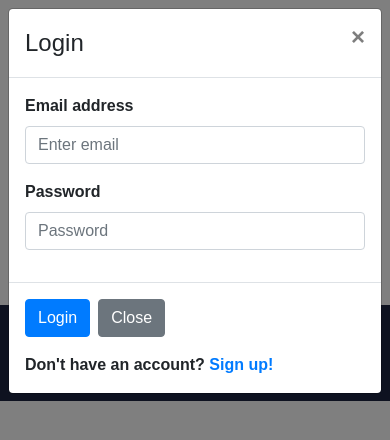
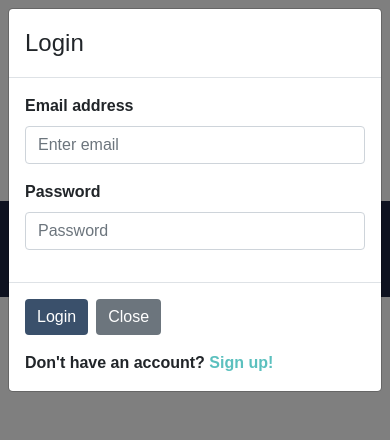
Before and after one commit to rum-n/react-vault, a React (Create React App) app: page /about in a window 390 px wide. Both pictures are taken after a click on the link "Login". Shown: the top 440 px of the page. Built offline with nearby package versions, Linux system fonts and the light colour scheme.

Commit message:
UI change

```diff
--- a/src/App.js
+++ b/src/App.js
@@ -2,7 +2,6 @@ import React from 'react';
 import {BrowserRouter as Router, Route, Switch} from 'react-router-dom';
 import './App.css';
 import Home from './pages/Home';
-import About from './pages/About';
 import Navigation from './components/nav/Nav';
 import Footer from './components/footer/Footer';
 import Add from './pages/Add';
@@ -13,7 +12,6 @@ function App() {
       <Navigation/>
       <Switch>
         <Route path='/' exact component={Home} />
-        <Route path='/about' exact component={About} />
         <Route path='/add-resource' component={Add}/>
       </Switch>
       <Footer/>
--- a/src/components/footer/styles.css
+++ b/src/components/footer/styles.css
@@ -5,6 +5,7 @@ footer {
     margin-top: 3rem;
     display: flex;
     align-items: center;
+    justify-content: space-between;
 }
 
 footer p {
@@ -20,8 +21,6 @@ footer p img{
 }
 
 .credits {
-    position: absolute;
-    right: 0;
     padding-right: 1rem;
 }
 
@@ -36,3 +35,16 @@ footer a:hover {
     text-decoration: none;
     color: #5bc0be;
 }
+
+@media screen and (max-width: 765px) {
+    footer {
+        display: inline-block;
+        padding: 1.5rem;
+    }
+    footer p {
+        text-align: center;
+    }
+    .credits {
+        text-align: center;
+    }
+  }
--- a/src/components/modal/LoginModal.js
+++ b/src/components/modal/LoginModal.js
@@ -17,7 +17,7 @@ const LoginModal = () => {
             <a href='#' onClick={handleShow}>Login</a>
 
             <Modal className='modal' show={show} onHide={handleClose}>
-                <Modal.Header closeButton>
+                <Modal.Header>
                 <Modal.Title>Login</Modal.Title>
                 </Modal.Header>
                 <Modal.Body>
@@ -33,7 +33,7 @@ const LoginModal = () => {
                     </Form>
                 </Modal.Body>
                 <Modal.Footer>
-                <Button variant="primary" onClick={handleClose}>Login</Button>
+                <Button className='confirm' variant="primary" onClick={handleClose}>Login</Button>
                 <Button variant="secondary" onClick={handleClose}>Close</Button>
                 </Modal.Footer>
                 <p>Don't have an account? <SignupModal/></p>
--- a/src/components/modal/SignupModal.js
+++ b/src/components/modal/SignupModal.js
@@ -16,7 +16,7 @@ const SignupModal = () => {
             <a href='#' onClick={handleShow}>Sign up!</a>
 
             <Modal className='modal' show={show} onHide={handleClose}>
-                <Modal.Header closeButton>
+                <Modal.Header>
                 <Modal.Title>Sign up</Modal.Title>
                 </Modal.Header>
                 <Modal.Body>
@@ -39,7 +39,7 @@ const SignupModal = () => {
                     </Form>
                 </Modal.Body>
                 <Modal.Footer>
-                <Button variant="primary" onClick={handleClose}>Sign up</Button>
+                <Button className='confirm' variant="primary" onClick={handleClose}>Sign up</Button>
                 <Button variant="secondary" onClick={handleClose}>Close</Button>
                 </Modal.Footer>
             </Modal>
--- a/src/components/modal/styles.css
+++ b/src/components/modal/styles.css
@@ -6,8 +6,23 @@
 
 .modal button {
     margin-right: auto;
+    border: none
 }
+
+.confirm {
+    background-color: #3a506b;
+}
+
+.confirm:hover,
+.confirm:active {
+    background-color: #1c2541;
+}
+
 
 .modal p {
     margin-left: 1rem;
 }
+
+.modal a {
+    color: #5bc0be;
+}
--- a/src/components/nav/styles.css
+++ b/src/components/nav/styles.css
@@ -32,7 +32,7 @@ nav {
   /* If the screen size is 850px wide or less */
   @media screen and (max-width: 850px) {
     .menu li {
-        display: inline-block;
+        list-style: none;
         margin-right: 20px;
     }
 
--- a/src/components/resourceCard/Resource.js
+++ b/src/components/resourceCard/Resource.js
@@ -31,7 +31,7 @@ const Resource = () => {
 
     return (
         <main>
-        <Form style={{ margin: '0 auto 3rem auto', width: '35rem' }}>
+        <Form className='filter'>
         <FormControl
             type="text"
             placeholder="Filter"
--- a/src/components/resourceCard/styles.css
+++ b/src/components/resourceCard/styles.css
@@ -7,10 +7,23 @@
     transition: all 150ms ease-in-out;
 }
 
+.filter {
+    margin: 0 auto 3rem auto;
+    width: 35rem;
+}
+
+.filter input[type="text"]:focus {
+    border: 1px solid #5bc0be;
+    box-shadow: 0 0 5px #5bc0be;
+}
+
 @media screen and (max-width: 765px) {
     .card {
         width: 100%;
-        height: 12rem;
+        height: auto;
+    }
+    .filter {
+        width: 100%;
     }
   }
 
--- a/src/pages/About.js
+++ /dev/null
@@ -1,11 +0,0 @@
-import React from 'react';
-
-const About = () => {
-    return (
-        <div className='main-content'>
-            <div>About page</div>
-        </div>
-    );
-}
-
-export default About;
```
